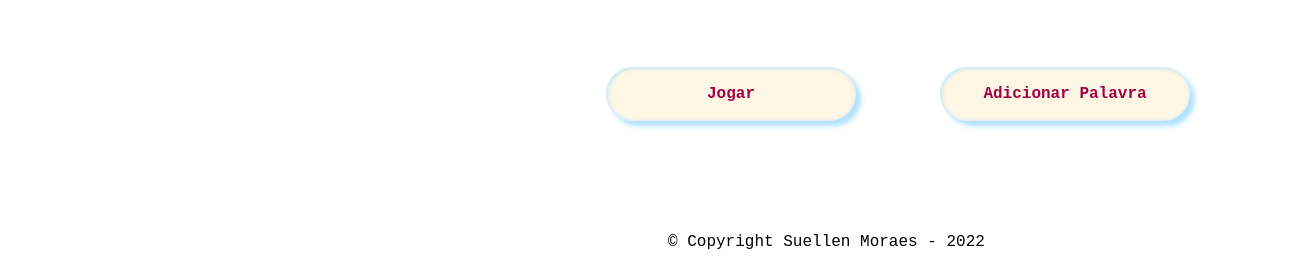
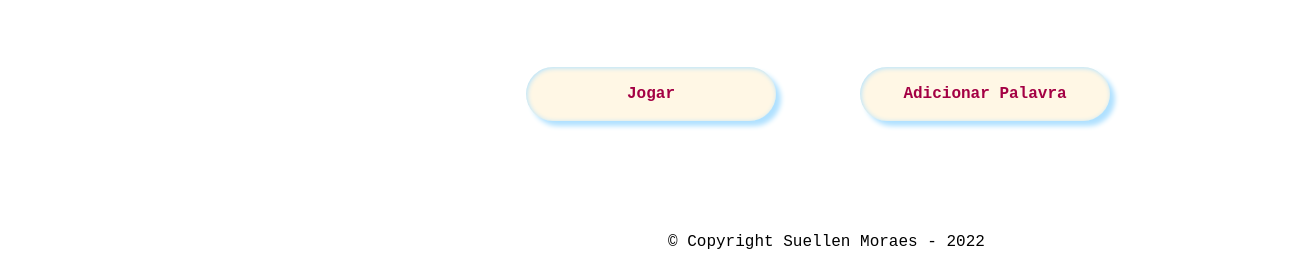
Before and after one commit to Ellen-Moraes/Jogo-daForca, a plain HTML site: page index.html in a window 1280 px wide. Shown: the part 577-844 px from the top of the page, 1308 px wide, since content can reach past the window. Drawn offline with Linux system fonts and the light colour scheme.

Commit message:
Update style.css

```diff
--- a/style.css
+++ b/style.css
@@ -15,7 +15,7 @@
     width: 100%;
     max-width: 820px;
     margin: 0 auto;
-    margin-left: 480px;
+    margin-left: 400px;
     display: flex;
     align-items: flex-end;
     justify-content: center;
```
